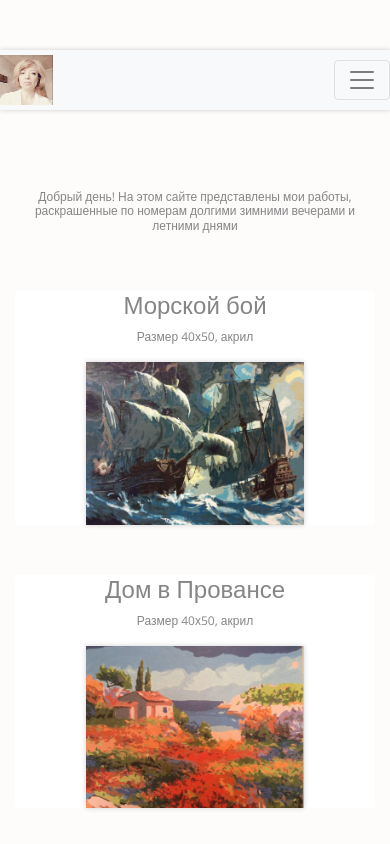
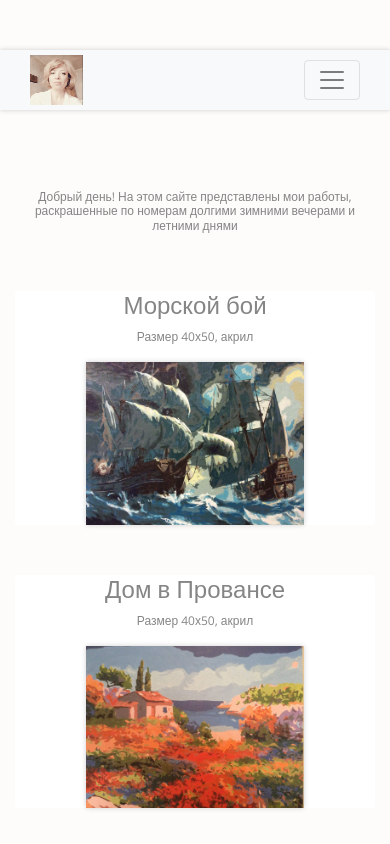
Before and after one commit to IrinaZhuravleva/Restonew, a plain HTML site: page index.html in a window 390 px wide. Shown: the top 844 px of the page. Drawn offline with nearby package versions, Linux system fonts and the light colour scheme.

Commit message:
Добавление паддингов в меню

```diff
--- a/css/style.css
+++ b/css/style.css
@@ -60,9 +60,9 @@ header {
 
 /* Medium Devices, Desktops */
 @media only screen and (max-width : 992px) {
-	.navbar-brand {
-		padding-right: 10px;
-	}
+  .navbar-brand {
+	padding-right: 10px;
+  }
 
 /*/  эти правила должны работать на маленьких девайсах - здесь надо убрать складывание меню/*/
 
@@ -198,6 +198,12 @@ footer p {
 
 /*я добавила*/
 @media only screen and (max-width : 575px) {
+
+	.navbar-expand-lg>.container, .navbar-expand-lg>.container-fluid {
+  	padding-right: 30px;
+  	padding-left: 30px;
+  }
+
 	.card {
 		text-align: center;
 	}
```
